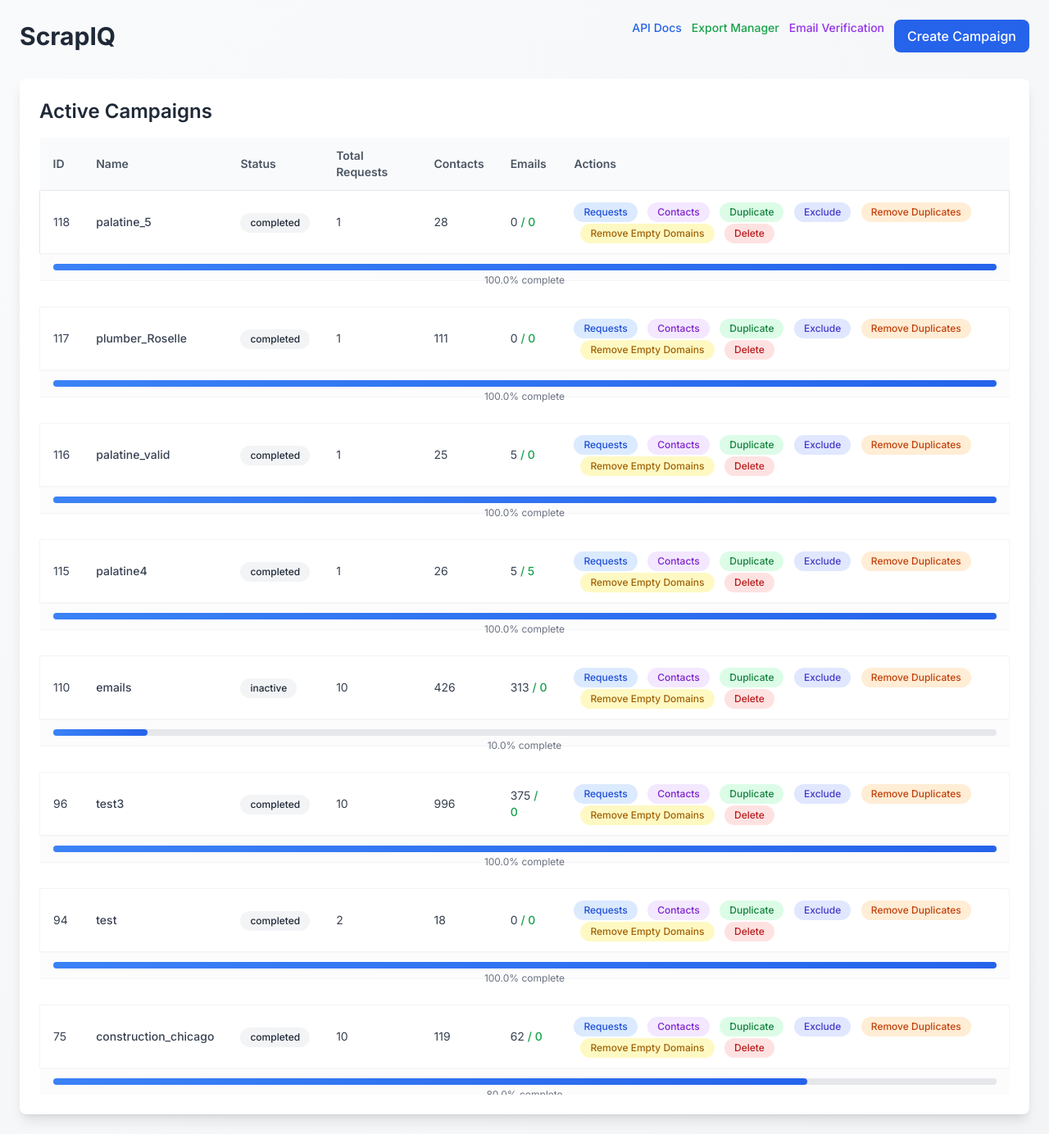
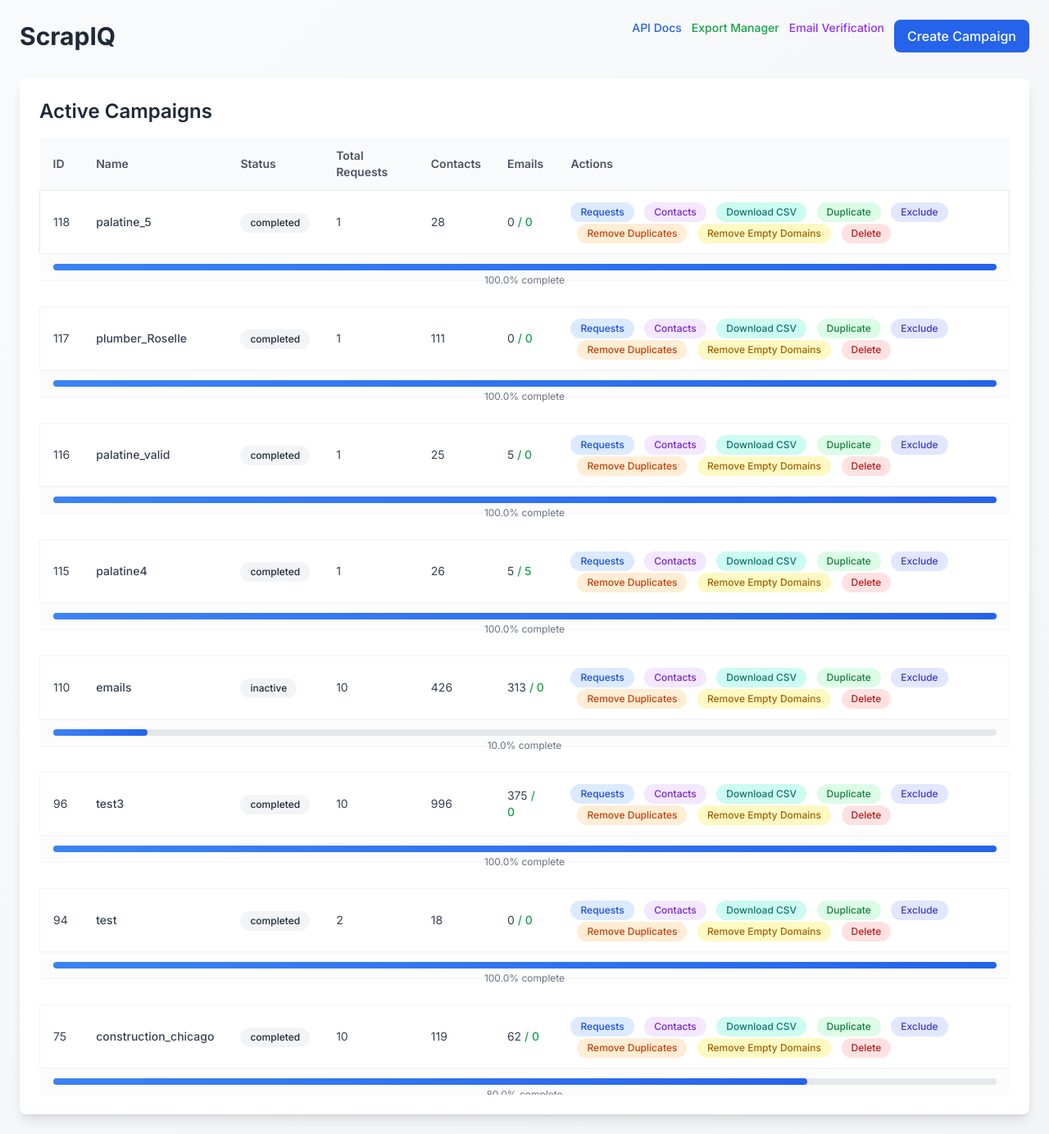
Before and after one commit to serhii-samborskyi/MapsData, a FastAPI app: page / in a window 1280 px wide. Shown: the whole page at 82% size. Run offline with FastAPI, Linux system fonts and the light colour scheme; data comes from the database, SQL or seed files in the repository; some libraries are stand-ins or nearby versions.

Commit message:
Assistant checkpoint: Add CSV download functionality to campaigns
Assistant generated file changes:
- main.py: Add CSV export endpoint for campaigns
- templates/index.html: Add CSV download button to campaign actions, Add downloadCsv JavaScript function

---

User prompt:

can you add download csv button to campaign ?

Replit-Commit-Author: Assistant
Replit-Commit-Session-Id: 944223f2-a2dc-4b1b-99da-acee57b2c713

```diff
--- a/main.py
+++ b/main.py
@@ -1361,6 +1361,57 @@ async def get_email_statuses(campaign_id: int):
 
         return {"status_counts": statuses, "contact_details": details}
 
+@app.get("/api/campaign/{campaign_id}/export/csv")
+async def export_campaign_csv(campaign_id: int):
+    from fastapi.responses import StreamingResponse
+    import csv
+    import io
+
+    with get_db() as conn:
+        cursor = conn.cursor()
+
+        # Get campaign name
+        cursor.execute("SELECT name FROM search_campaigns WHERE id = ?", (campaign_id,))
+        campaign = cursor.fetchone()
+        if not campaign:
+            raise HTTPException(status_code=404, detail="Campaign not found")
+
+        # Get all contacts for the campaign
+        cursor.execute("""
+            SELECT
+                id, business_name, address, category, phone, email, domain,
+                rating, review_count, facebook, instagram, twitter, yelp,
+                email_status, status, place_id, full_name, industry, city,
+                country, www, firstname, lastname, company
+            FROM contacts
+            WHERE campaign_id = ?
+            ORDER BY id
+        """, (campaign_id,))
+        contacts = [dict(row) for row in cursor.fetchall()]
+
+        if not contacts:
+            raise HTTPException(status_code=404, detail="No contacts found for this campaign")
+
+        # Create CSV in memory
+        output = io.StringIO()
+        writer = csv.DictWriter(output, fieldnames=contacts[0].keys())
+        writer.writeheader()
+        writer.writerows(contacts)
+
+        # Create response
+        csv_content = output.getvalue()
+        output.close()
+
+        # Create filename with campaign name
+        safe_campaign_name = "".join(c for c in campaign['name'] if c.isalnum() or c in (' ', '-', '_')).rstrip()
+        filename = f"campaign_{campaign_id}_{safe_campaign_name.replace(' ', '_')}.csv"
+
+        return StreamingResponse(
+            io.StringIO(csv_content),
+            media_type="text/csv",
+            headers={"Content-Disposition": f"attachment; filename={filename}"}
+        )
+
 # Initialize default ManyReach template
 @app.on_event("startup")
 async def create_default_templates():
--- a/templates/index.html
+++ b/templates/index.html
@@ -82,6 +82,7 @@
                             <td class="px-4 py-3 space-x-2">
                                 <button onclick="toggleRequests({{ campaign.id }})" class="bg-blue-100 text-blue-700 px-3 py-1 rounded-full text-xs font-medium hover:bg-blue-200 transition-all">Requests</button>
                                 <button onclick="toggleContacts({{ campaign.id }})" class="bg-purple-100 text-purple-700 px-3 py-1 rounded-full text-xs font-medium hover:bg-purple-200 transition-all">Contacts</button>
+                                <button onclick="downloadCsv({{ campaign.id }})" class="bg-teal-100 text-teal-700 px-3 py-1 rounded-full text-xs font-medium hover:bg-teal-200 transition-all">Download CSV</button>
                                 <button onclick="duplicateCampaign({{ campaign.id }})" class="bg-green-100 text-green-700 px-3 py-1 rounded-full text-xs font-medium hover:bg-green-200 transition-all">Duplicate</button>
                                 <button onclick="showExcludeModal({{ campaign.id }})" class="bg-indigo-100 text-indigo-700 px-3 py-1 rounded-full text-xs font-medium hover:bg-indigo-200 transition-all">Exclude</button>
                                 <button onclick="showRemoveDuplicatesModal({{ campaign.id }})" class="bg-orange-100 text-orange-700 px-3 py-1 rounded-full text-xs font-medium hover:bg-orange-200 transition-all">Remove Duplicates</button>
@@ -737,6 +738,15 @@
             }
         }
 
+        function downloadCsv(campaignId) {
+            const link = document.createElement('a');
+            link.href = `/api/campaign/${campaignId}/export/csv`;
+            link.download = `campaign_${campaignId}_contacts.csv`;
+            document.body.appendChild(link);
+            link.click();
+            document.body.removeChild(link);
+        }
+
         // Add event listeners for all search inputs
         document.addEventListener('DOMContentLoaded', () => {
             const handleSearchInput = (event) => {
```
